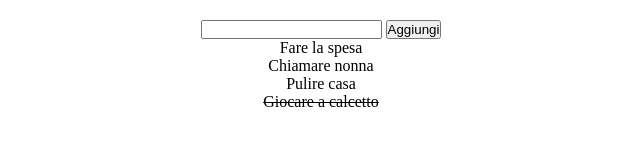
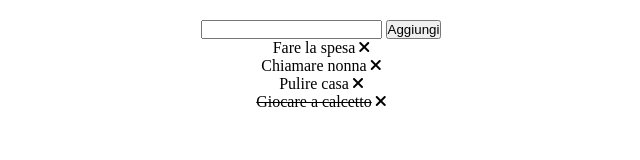
Before and after one commit to Alex12012000/vue-todolist, a plain HTML site: page index.html in a window 1280 px wide. Shown: the full height of the page, 319-959 px from the left. Drawn offline with nearby package versions, Linux system fonts and the light colour scheme.

Commit message:
Milestone 2

```diff
--- a/css/style.css
+++ b/css/style.css
@@ -20,3 +20,7 @@ li {
 .active {
     text-decoration: line-through;
 }
+
+i {
+    cursor: pointer;
+}
--- a/index.html
+++ b/index.html
@@ -5,7 +5,7 @@
     <meta http-equiv="X-UA-Compatible" content="IE=edge">
     <meta name="viewport" content="width=device-width, initial-scale=1.0">
     <title>Document</title>
-
+    <link rel="stylesheet" href="https://cdnjs.cloudflare.com/ajax/libs/font-awesome/6.1.1/css/all.min.css" integrity="sha512-KfkfwYDsLkIlwQp6LFnl8zNdLGxu9YAA1QvwINks4PhcElQSvqcyVLLD9aMhXd13uQjoXtEKNosOWaZqXgel0g==" crossorigin="anonymous" referrerpolicy="no-referrer" />
     <script src="https://cdn.jsdelivr.net/npm/vue@2/dist/vue.js"></script>
     <link rel="stylesheet" href="css/style.css">
 </head>
@@ -20,8 +20,9 @@
             </div>
             <!-- list -->
             <ul>
-                <li v-for="todo in todos" >
+                <li v-for="todo, index in todos" >
                     <span :class="{ 'active': todo.done}">{{todo.text}}</span>
+                    <span><i @click="removeOnClick(index)" class="fa fa-times" aria-hidden="true"></i></span>
                 </li>
             </ul>
         </div>
--- a/js/main.js
+++ b/js/main.js
@@ -20,5 +20,10 @@ var app = new Vue ({
             done: true
         },
     ],
+    },
+    methods: {
+        removeOnClick(elementIndex) {
+            this.todos.splice(elementIndex, 1);
+        }
     }
 })
```
